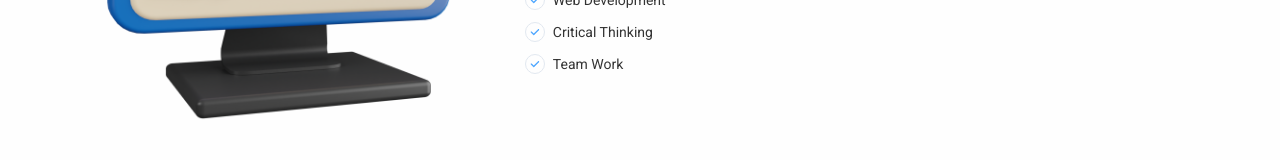
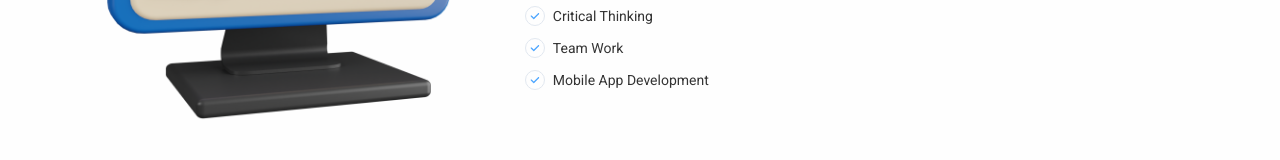
Before and after one commit to Treasure56/portfolio, a Next.js app: page / in a window 1280 px wide. Shown: the part 1090-1250 px from the top of the page. Built offline with nearby package versions, Linux system fonts and the light colour scheme; no server answers; the database is empty.

Commit message:
updated contents

```diff
--- a/src/app/(public)/About.tsx
+++ b/src/app/(public)/About.tsx
@@ -37,4 +37,5 @@ const skills = [
   "Web Development",
   "Critical Thinking",
   "Team Work",
+  "Mobile App Development",
 ];
```
